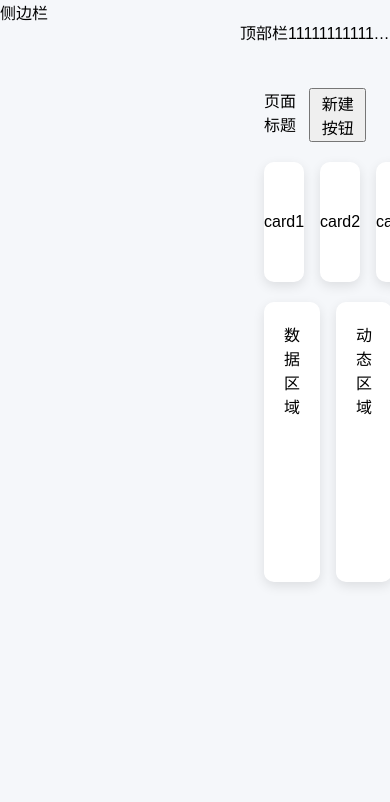
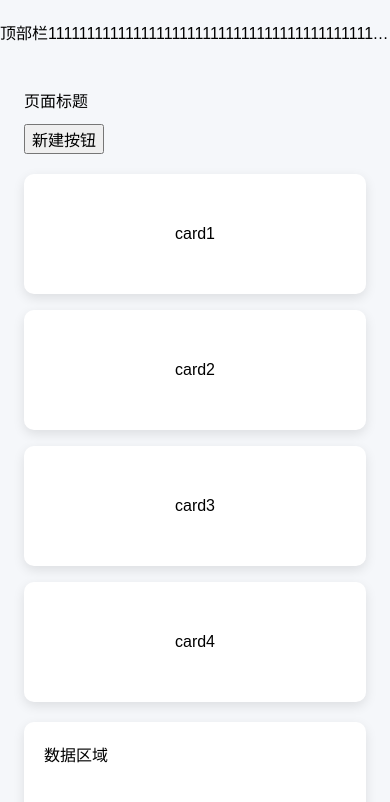
Before and after one commit to SavitarJing/keith-vue3, a Vue app: page / in a window 390 px wide. Shown: the top 802 px of the page. Built offline with nearby package versions, Linux system fonts and the light colour scheme.

Commit message:
响应式布局,使用@media,根据窗口大小调整布局样式

```diff
--- a/src/DemoView1.vue
+++ b/src/DemoView1.vue
@@ -123,4 +123,31 @@
     border-radius: 10px;
     box-shadow: 0 4px 12px rgba(0, 0, 0, 0.1);
 }
+
+/* 响应式布局 */
+/* 当浏览器视口宽度不超过 1200px 时，使用里面的新规则。 */
+@media (max-width: 1200px) {
+    .stat-grid {
+        grid-template-columns: 1fr 1fr;
+    }
+
+    .panel-grid {
+        grid-template-columns: 1fr;
+    }
+}
+@media (max-width: 768px) {
+    .sidebar {
+        display: none;
+    }
+
+    .stat-grid {
+        grid-template-columns: 1fr;
+    }
+
+    .page-header {
+        flex-direction: column;
+        align-items: flex-start;
+        gap: 12px;
+    }
+}
 </style>
```
